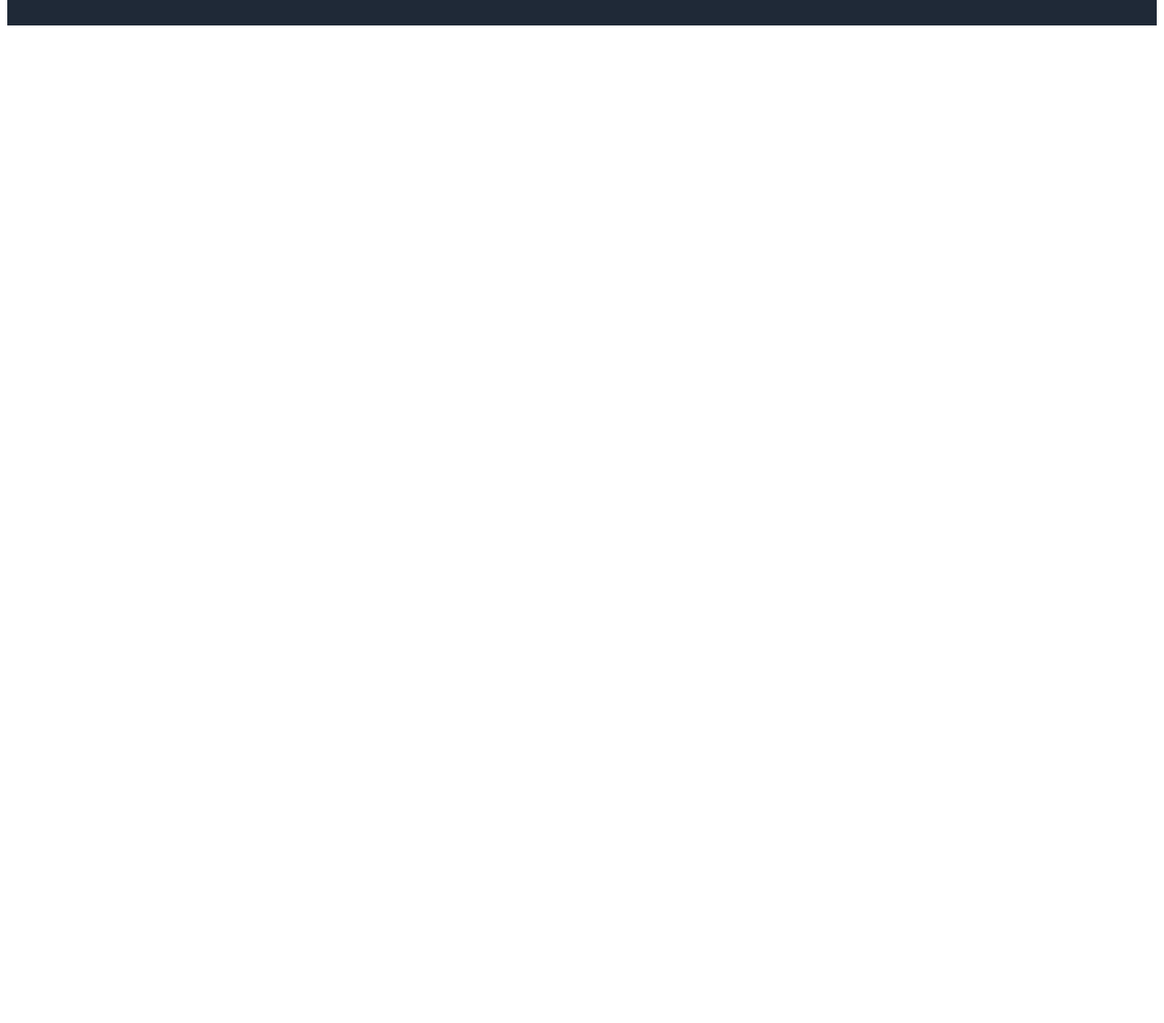
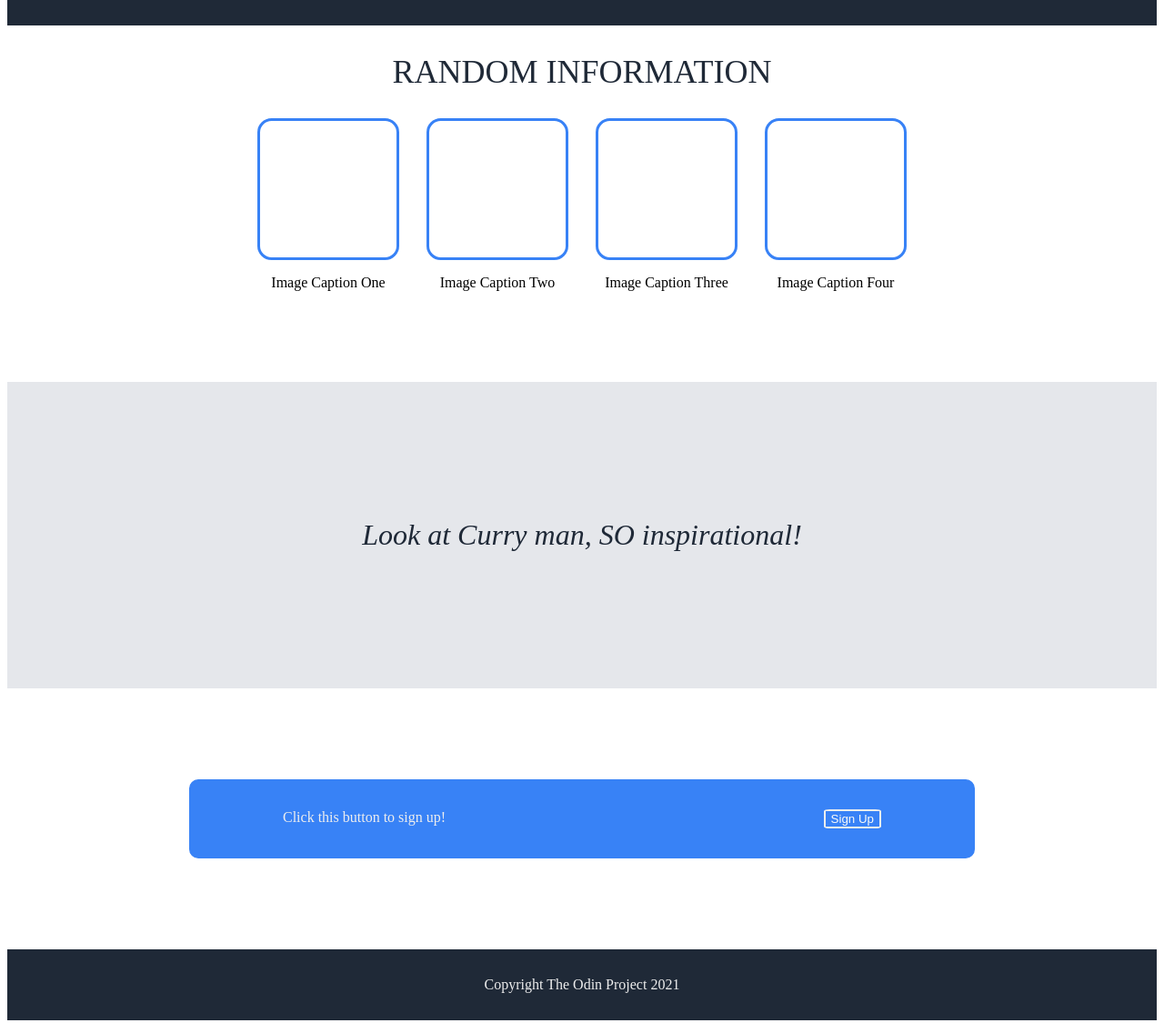
Before and after one commit to pdimaano/landing-page, a plain HTML site: page index.html in a window 1280 px wide. Shown: the part 380-1505 px from the top of the page at 91% size. Before the commit the page ends 816 px from the top, so only its background shows below. Drawn offline with Linux system fonts and the light colour scheme.

Commit message:
full rough draft

```diff
--- a/index.html
+++ b/index.html
@@ -28,5 +28,36 @@
             <div class="placeholder">This is a placeholder for an image</div>
         </div>
     </div>
+    <div class="second">
+        <div class="rando">RANDOM INFORMATION</div>
+        <div class="container">
+            <div class="card">
+                <div class="box"></div>
+                <div class="caption">Image Caption One</div>
+            </div>
+            <div class="card">
+                <div class="box"></div>
+                <div class="caption">Image Caption Two</div>
+            </div>
+            <div class="card">
+                <div class="box"></div>
+                <div class="caption">Image Caption Three</div>
+            </div>
+            <div class="card">
+                <div class="box"></div>
+                <div class="caption">Image Caption Four</div>
+            </div>
+        </div>
+    </div>
+    <div class="inspiration">
+        Look at Curry man, SO inspirational!
+    </div>
+    <div class="bloo">
+        <div class="here">Click this button to sign up!</div>
+        <button class="signup">Sign Up</button>
+    </div>
+    <div class="footer">
+        Copyright The Odin Project 2021
+    </div>
 </body>
 </html>
--- a/style.css
+++ b/style.css
@@ -52,4 +52,67 @@ body {
 .signup {
     background: #3882F6;
     color: #F9FAF8;
+    border: 2px solid #eee;
+    border-radius: 10%;
 }
+
+.second {
+    display: flex;
+    justify-content: center;
+    align-items: center;
+    flex-direction: column;
+}
+
+.rando {
+    padding: 30px;
+    color: #1F2937;
+    font-size: 36px;
+}
+
+.container {
+    display: flex;
+    text-align: center;
+    gap: 30px;
+}
+
+.box {
+    border: 3px solid #3882F6;
+    border-radius: 10%;
+    height: 150px;
+    width: 150px;
+    margin-bottom: 16px;
+}
+
+.caption {
+    margin-bottom: 100px;
+}
+
+.inspiration {
+    display: flex;
+    justify-content: center;
+    padding: 150px 300px;
+    background: #E5E7Eb;
+    font-size: 32px;
+    font-style: italic;
+    color: #1F2937;
+}
+
+.bloo {
+    display: flex;
+    justify-content: center;
+    border: 3px solid #3882F6;
+    border-radius: 10px;
+    margin: 100px 200px;
+    color: #eee;
+    background: #3882F6;
+    padding: 30px 100px;
+    justify-content: space-between;
+}
+
+.footer {
+    display: flex;
+    justify-content: center;
+    background: #1F2937;
+    color: #eee;
+    padding: 30px 0;
+}
```
